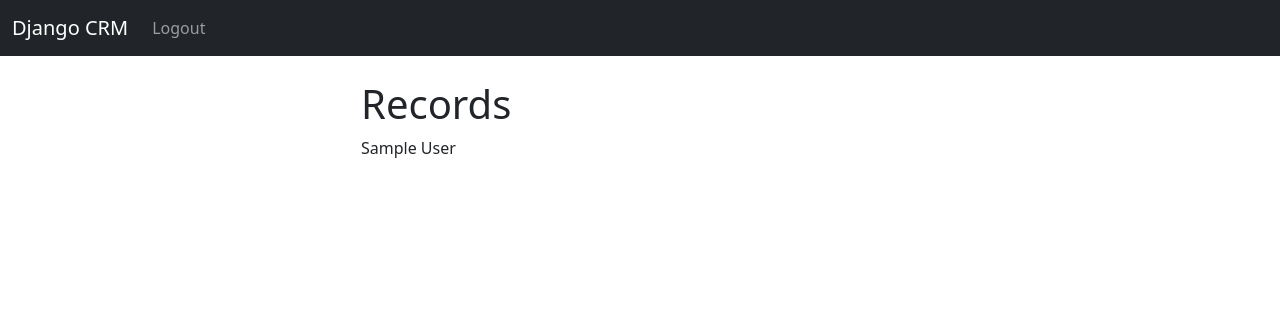
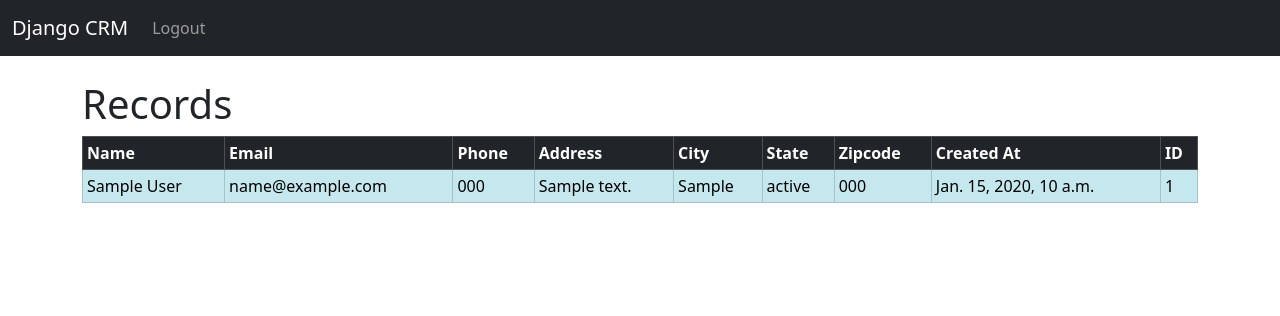
Before and after one commit to ainurafifah00/crm_django, a Django app: template dcrm/website/templates/home.html in a window 1280 px wide. Shown: the top 316 px of the page. Run offline with Django 5.2, Linux system fonts and the light colour scheme; the template is opened without the code that fills it: values that come from a table or form of the project are taken from there, others are empty; a user stored in the database is signed in; tables that the repository leaves empty hold one stand-in row (values such as "Sample post"); parts of the project's set-up code (start-up, migrations or seed data) failed here and were passed over.

Commit message:
Display record table on homepage

```diff
--- a/dcrm/website/templates/home.html
+++ b/dcrm/website/templates/home.html
@@ -2,16 +2,48 @@
 
 {% block content %}
 
-<div class="col-md-6 offset-md-3">
+
 
 {% if user.is_authenticated %}
 	<h1>Records</h1>
 
-	{% if records %}
-		{% for record in records%}
-			{{ record }} <br/>
-		{% endfor %}
-	{% endif %}
+	<table class="table table-info table-hover table-striped table-bordered table-sm">
+		<thead class="table-dark">
+	    <tr>
+	      <th scope="col">Name</th>
+	      <th scope="col">Email</th>
+	      <th scope="col">Phone</th>
+	      <th scope="col">Address</th>
+	      <th scope="col">City</th>
+	      <th scope="col">State</th>
+	      <th scope="col">Zipcode</th>
+	      <th scope="col">Created At</th>
+	      <th scope="col">ID</th>
+	    </tr>
+	  	</thead>
+	  	<tbody>
+
+	    	{% if records %}
+				{% for record in records%}
+			<tr>
+				<td>{{ record.first_name }}
+					{{ record.last_name }} </td>
+				<td>{{ record.email }}</td>
+				<td>{{ record.phone }}</td>
+				<td>{{ record.address }}</td>
+				<td>{{ record.city }}</td>
+				<td>{{ record.state }}</td>
+				<td>{{ record.zipcode }}</td>
+				<td>{{ record.created_at }}</td>
+				<td>{{ record.id }}</td>
+			</tr>
+				{% endfor %}
+			{% endif %}
+
+  		</tbody>
+	</table>
+
+
 
 {% else %}
 
@@ -33,7 +65,7 @@
 
 {% endif %}
 
-</div>
+
 
 
 {% endblock %}
```
